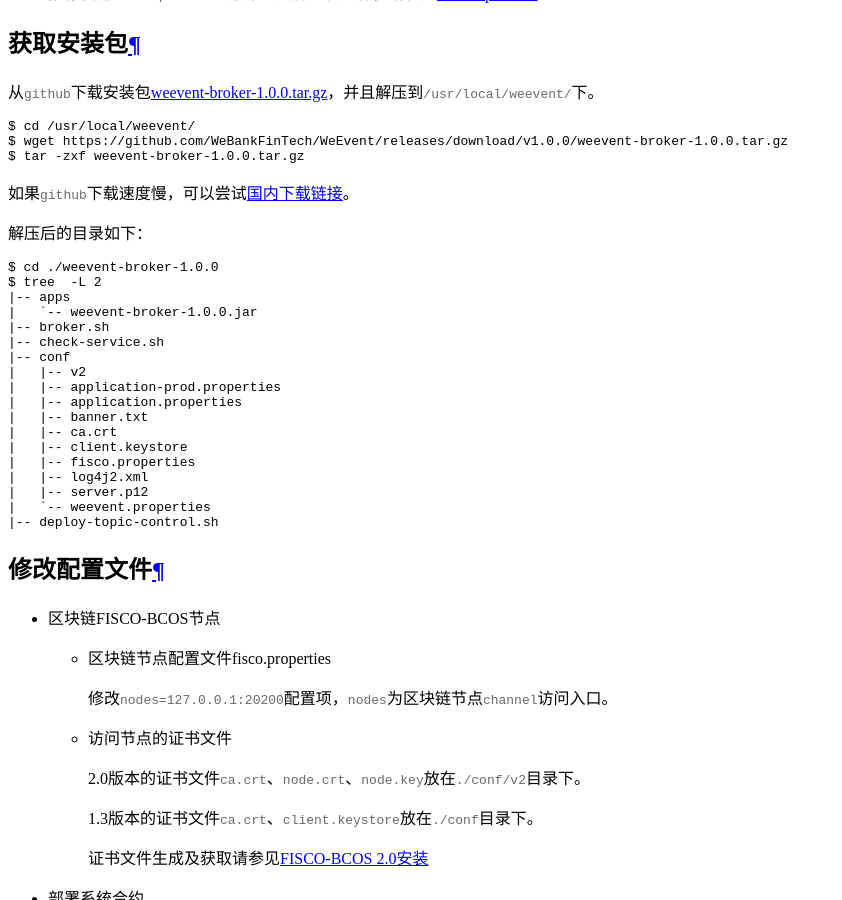
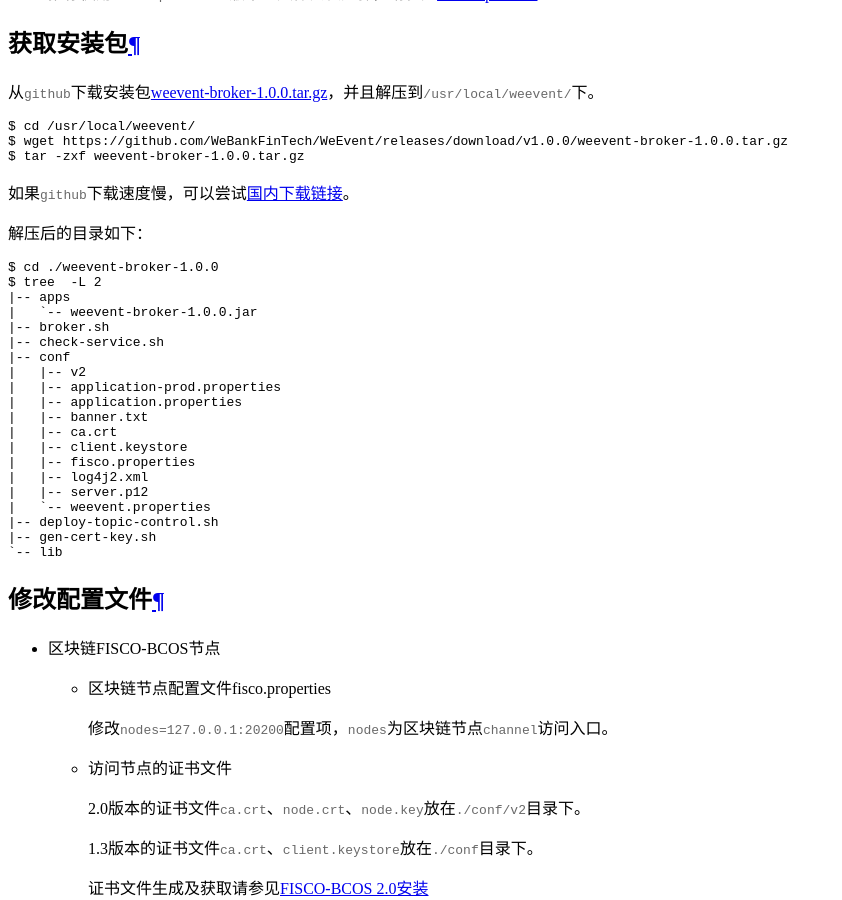
Before and after one commit to WeBankBlockchain/WeEvent-docs, a Sphinx documentation site: the page built from docs/install/module/broker.md, in a window 1280 px wide and 900 px high, scrolled down 1320 px. Shown: the whole window, without its empty margins (0-842 px from the left). Built offline with Sphinx 7.4.7 and the Read the Docs theme 2.0.0, drawn with Linux system fonts in a browser that asks for light colours.

Commit message:
fix doc: add lib directory in modules

````diff
--- a/docs/install/module/broker.md
+++ b/docs/install/module/broker.md
@@ -59,6 +59,8 @@
 |   |-- server.p12
 |   `-- weevent.properties
 |-- deploy-topic-control.sh
+|-- gen-cert-key.sh
+`-- lib
 ```
 
 ### 修改配置文件
````
Also changed, not shown: docs/install/module/governance.md (+1 -0 lines), docs/install/quickinstall.md (+3 -0 lines), docs/protocal/restful.md (+1 -0 lines).
